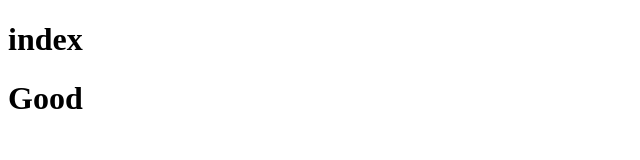
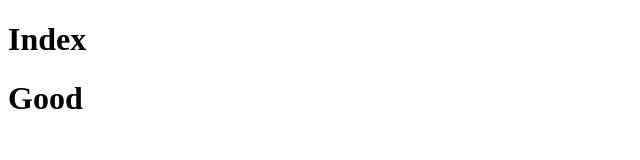
Before and after one commit to KEERTHIKA30/sample-1, a plain HTML site: page index.html in a window 1280 px wide. Shown: the full height of the page, 0-640 px from the left. Drawn offline with Linux system fonts and the light colour scheme.

Commit message:
Update index.html

```diff
--- a/index.html
+++ b/index.html
@@ -6,7 +6,7 @@
 	<title>Document</title>
 </head>
 <body>
-	<h1>index</h1>
+	<h1>Index</h1>
 	<h1>Good</h1>
 </body>
 </html>
```
